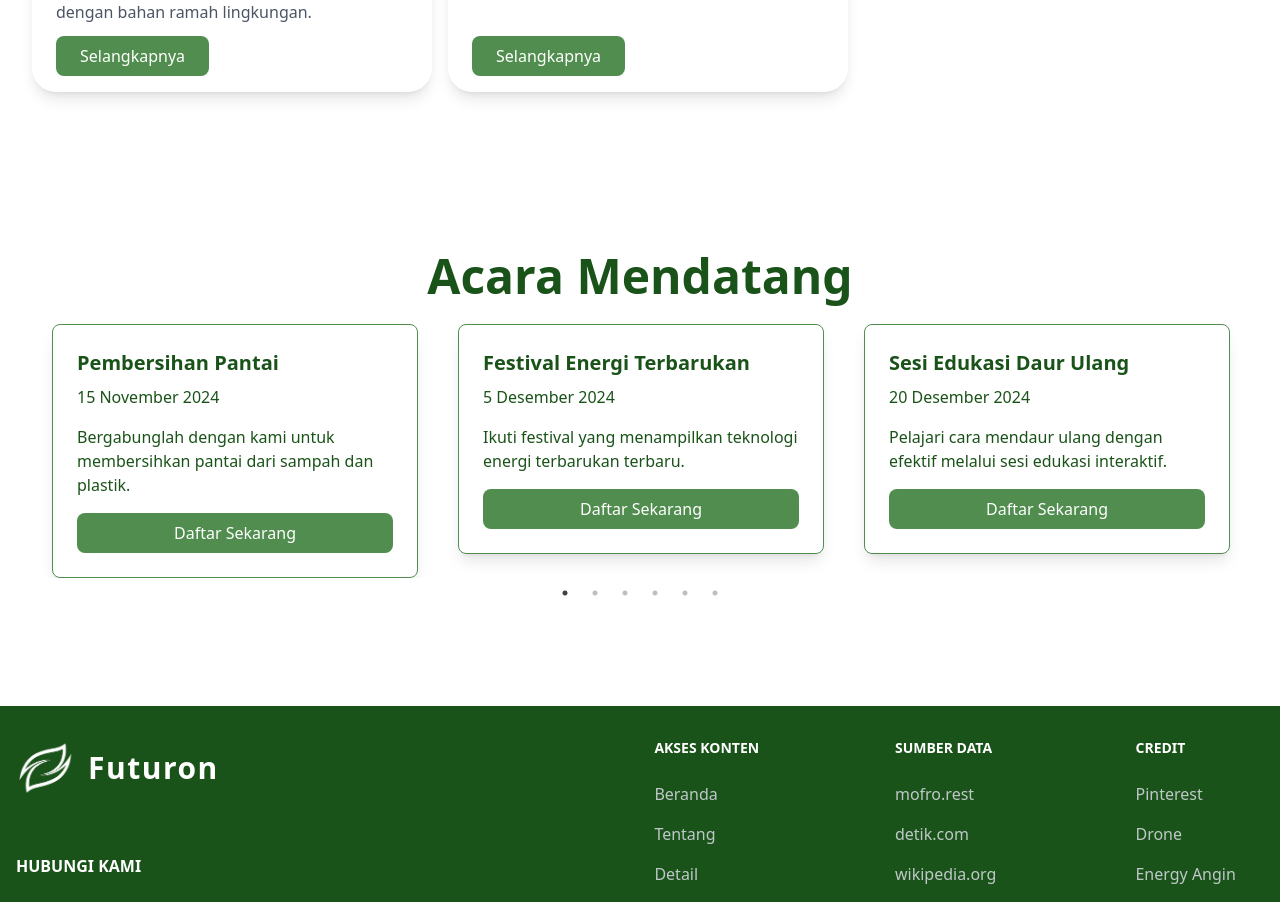
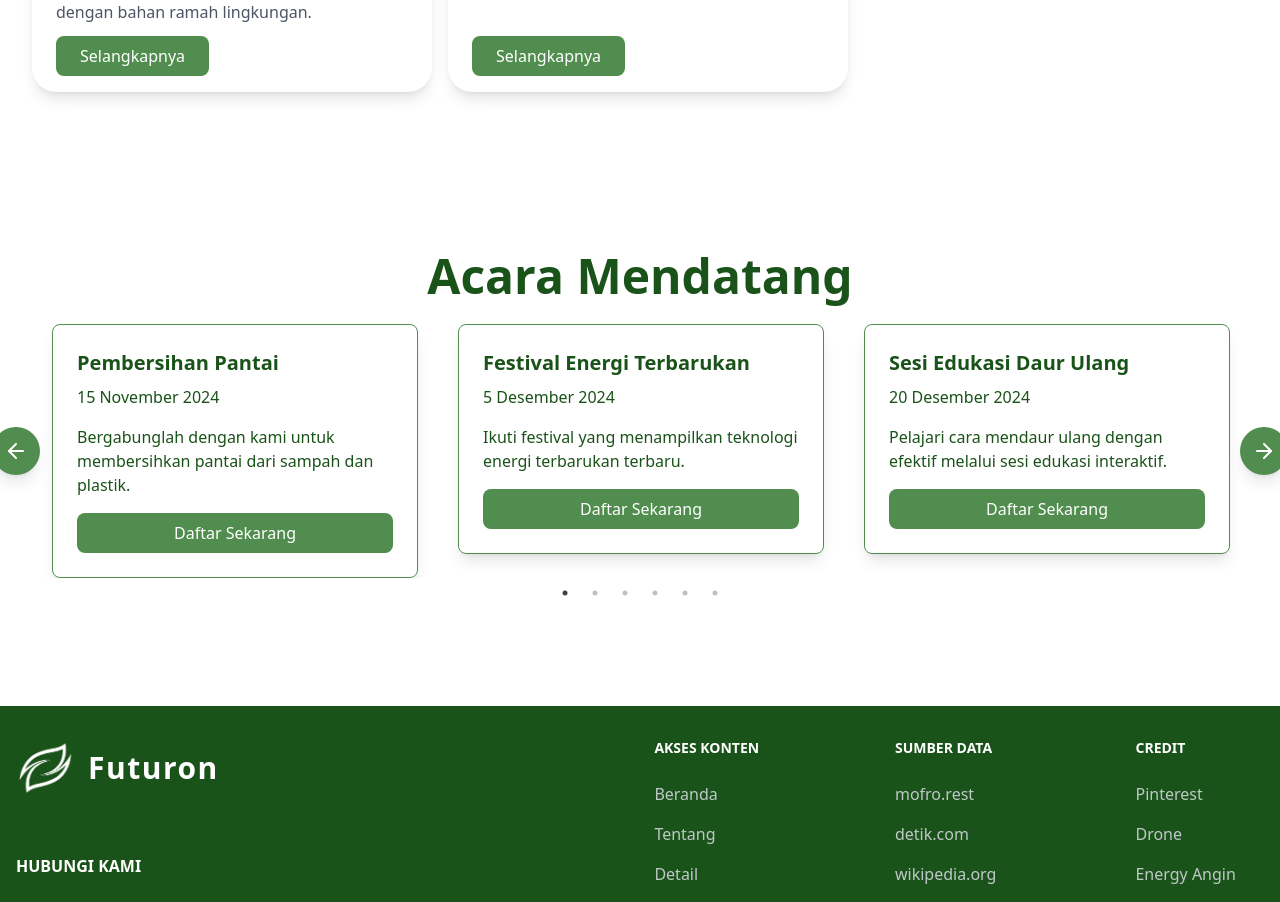
Before and after one commit to reynaldo0/Futuron, a React (Vite) app: page /detail in a window 1280 px wide. Shown: the part 2584-3486 px from the top of the page. Built offline with nearby package versions, Linux system fonts and the light colour scheme; no server answers.

Commit message:
add : all

```diff
--- a/src/pages/About/About.jsx
+++ b/src/pages/About/About.jsx
@@ -6,7 +6,7 @@ import Values from './Values';
 
 const About = () => {
   return (
-    <div className="bg-gray-50 text-gray-900 min-h-screen">
+    <div className="bg-gray-100 text-gray-900 min-h-screen pt-16 md:pt-5">
 
       <Hero/>
       <ApproachSection/>
--- a/src/pages/About/Hero.jsx
+++ b/src/pages/About/Hero.jsx
@@ -3,25 +3,21 @@ import { Link } from "react-scroll"; // Import Link from react-scroll
 
 const Hero = () => {
   return (
-    <section className="flex flex-col md:flex-row items-center justify-between w-full h-screen bg-green-50">
+    <section className="pb-24 md:pb-0">
+      <div className="flex flex-col-reverse md:flex-row items-center justify-between w-full h-screen">
         {/* Left Content */}
-      <div className="md:w-1/2 px-8 md:px-16 text-center md:text-left space-y-6">
-        <h1 className="text-4xl md:text-5xl font-bold text-green-800">
+        <div className="md:w-1/2 px-5 md:px-16 text-left space-y-3 md:space-y-6">
+          <h1 className="text-3xl md:text-5xl font-bold text-green-800">
             Membangun Masa Depan Berkelanjutan
           </h1>
-        <p className="text-lg md:text-xl text-gray-700 mb-4">
+          <p className="text-lg md:text-xl text-justify md:text-left text-gray-700 mb-4">
             Kami berkomitmen untuk menggunakan teknologi hijau dalam setiap
-          langkah yang kami ambil. Bersama, kita menciptakan dampak positif bagi
-          lingkungan dan mewariskan planet yang lebih sehat untuk generasi
-          mendatang.
+            langkah yang kami ambil. Bersama, kita menciptakan dampak positif
+            bagi lingkungan dan mewariskan planet yang lebih sehat untuk
+            generasi mendatang.
           </p>
           <div className="pt-3">
-          <Link
-            to="tujuan"
-            smooth={true}
-            duration={500}
-            offset={-50}
-          >
+            <Link to="tujuan" smooth={true} duration={500} offset={-50}>
               <button className="bg-primary-300 rounded-full text-white py-2 px-6 hover:bg-primary-300/80 transition-all">
                 Selanjutnya
               </button>
@@ -30,13 +26,14 @@ const Hero = () => {
         </div>
 
         {/* Right Image */}
-      <div className="md:w-1/2 h-full flex justify-center items-center">
+        <div className="md:w-1/2 h-full flex justify-center items-center ">
           <img
             src="/illustrasi/heroabout.png"
             alt="Inovasi Teknologi Hijau"
             className="w-10/12 h-auto rounded-lg object-cover"
           />
         </div>
+      </div>
     </section>
   );
 };
--- a/src/pages/Detail/Event.jsx
+++ b/src/pages/Detail/Event.jsx
@@ -5,6 +5,7 @@ import Slider from 'react-slick';
 
 import "slick-carousel/slick/slick.css";
 import "slick-carousel/slick/slick-theme.css";
+import { ArrowLeft, ArrowRight } from 'lucide-react';
 
 const upcomingEvents = [
   {
@@ -39,6 +40,24 @@ const upcomingEvents = [
   },
 ];
 
+const CustomPrevArrow = ({ onClick }) => (
+  <button
+    className="absolute top-1/2 -left-5 md:-left-10 z-10 transform -translate-y-1/2 bg-primary-300 text-white p-3 rounded-full shadow-lg hover:bg-primary-400 transition duration-300"
+    onClick={onClick}
+  >
+    <ArrowLeft/>
+  </button>
+);
+
+const CustomNextArrow = ({ onClick }) => (
+  <button
+    className="absolute top-1/2 -right-5 md:-right-10 z-10 transform -translate-y-1/2 bg-primary-300 text-white p-3 rounded-full shadow-lg hover:bg-primary-400 transition duration-300"
+    onClick={onClick}
+  >
+    <ArrowRight/>
+  </button>
+);
+
 const Events = () => {
   const handleRegistrationClick = () => {
     toast.info("Pendaftaran belum dibuka untuk acara ini!", {
@@ -54,7 +73,8 @@ const Events = () => {
     speed: 500,
     slidesToShow: 3,
     slidesToScroll: 1,
-    // Add responsive settings
+    prevArrow: <CustomPrevArrow />,
+    nextArrow: <CustomNextArrow />,
     responsive: [
       {
         breakpoint: 1024,
@@ -72,12 +92,12 @@ const Events = () => {
   };
 
   return (
-    <div className="container mx-auto py-32 p-8">
+    <div className="container mx-auto py-32 p-8 relative">
       <ToastContainer style={{ zIndex: 9999999999 }} />
       <h2 className="text-4xl md:text-5xl font-bold text-primary-400 text-center mb-6">Acara Mendatang</h2>
       <Slider {...settings}>
         {upcomingEvents.map((event) => (
-          <div key={event.title} className=""> {/* Add margin on each card */}
+          <div key={event.title} className="">
             <div className="border border-primary-300 rounded-lg mx-5 shadow-lg p-6 flex flex-col justify-between">
               <h3 className="text-xl font-bold text-primary-400 mb-2">{event.title}</h3>
               <p className="text-primary-400 mb-4">{event.date}</p>
--- a/src/pages/Home/Simulations.jsx
+++ b/src/pages/Home/Simulations.jsx
@@ -28,7 +28,7 @@ const Simulations = () => {
       <div className="bg-primary-200 pb-12">
         <div className="container mx-auto text-center px-4 md:px-0">
           {/* Title and Subtitle */}
-          <h2 className="text-4xl font-bold text-white mb-8">
+          <h2 className="text-4xl pt-10 font-bold text-white mb-8">
             {SimulationsData.simulationDescription.title}
           </h2>
           <p className="text-gray-100 mb-8">
```
Lines whose indentation alone changed are shown as unchanged.
